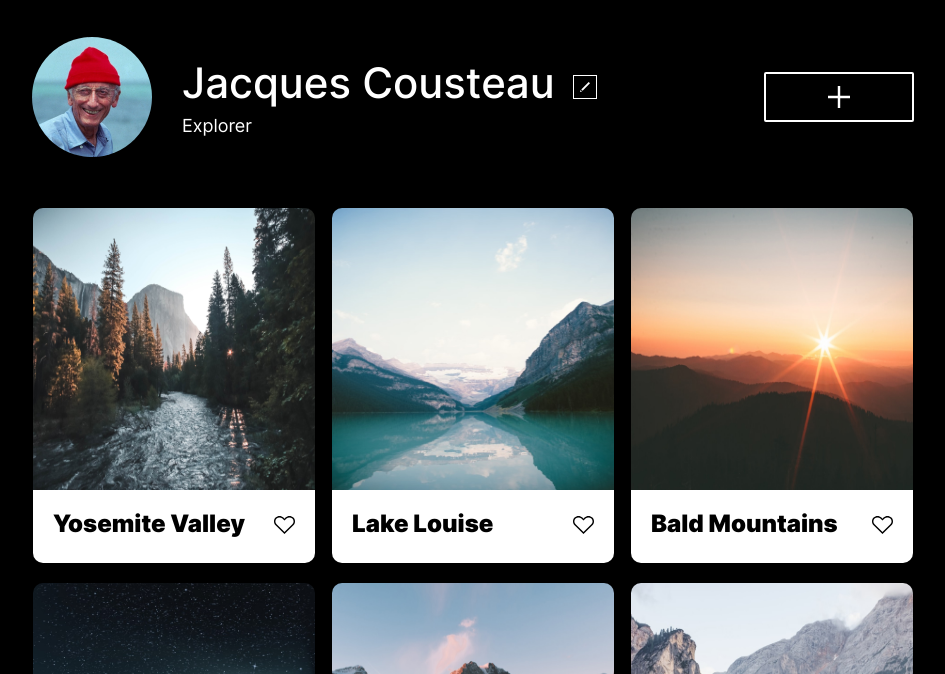
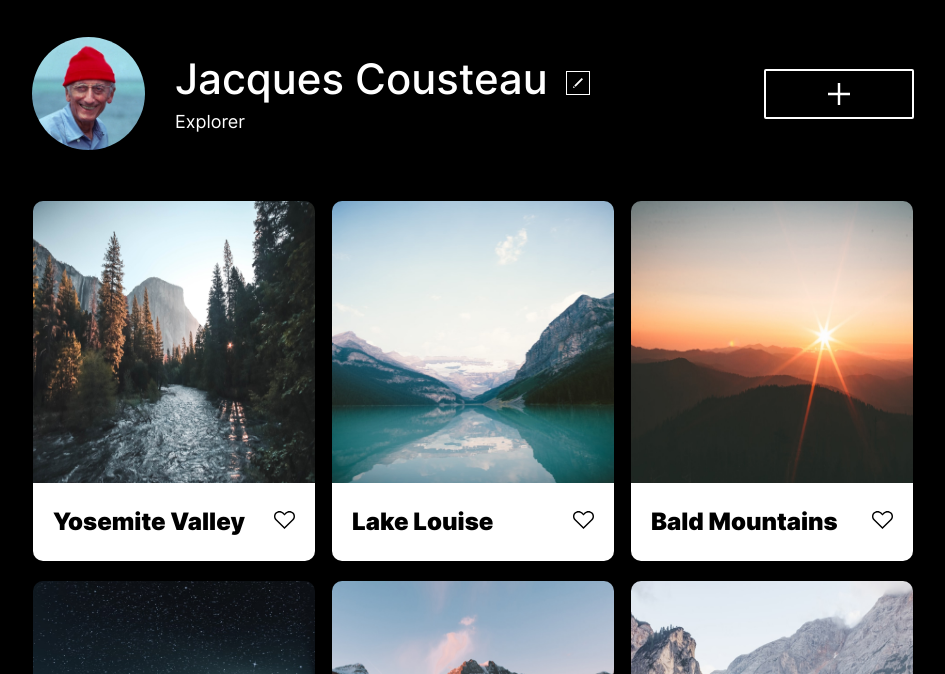
Before and after one commit to marcusgloversaunders/se_project_aroundtheus, a plain HTML site: page index.html in a window 1280 px wide. Shown: the part 126-800 px from the top of the page, without its empty margins (167-1112 px from the left). Drawn offline with Linux system fonts and the light colour scheme.

Commit message:
Revision 5

```diff
--- a/blocks/card.css
+++ b/blocks/card.css
@@ -18,8 +18,8 @@
   font-size: 24px;
   font-weight: 900;
   color: #000;
+  margin: 25px;
   margin-left: 20px;
-  margin-bottom: 25px;
   text-overflow: ellipsis;
   white-space: nowrap;
   overflow: hidden;
--- a/blocks/profile.css
+++ b/blocks/profile.css
@@ -14,7 +14,8 @@
 
 .profile__avatar {
   border-radius: 100%;
-  width: 120px;
+  width: 20%;
+  max-width: 120px;
   margin-right: 30px;
   object-fit: contain;
 }
@@ -31,17 +32,16 @@
   line-height: 1.14;
   margin: 0;
   padding-bottom: 8px;
+  white-space: normal;
+  overflow: hidden;
+  text-overflow: ellipsis;
 }
 .profile__occupation {
   font-weight: 400;
   margin: 0;
   font-size: 18px;
   line-height: 1.2;
-}
-
-.profile__username,
-.profile__occupation {
-  white-space: nowrap;
+  white-space: normal;
   overflow: hidden;
   text-overflow: ellipsis;
 }
```
